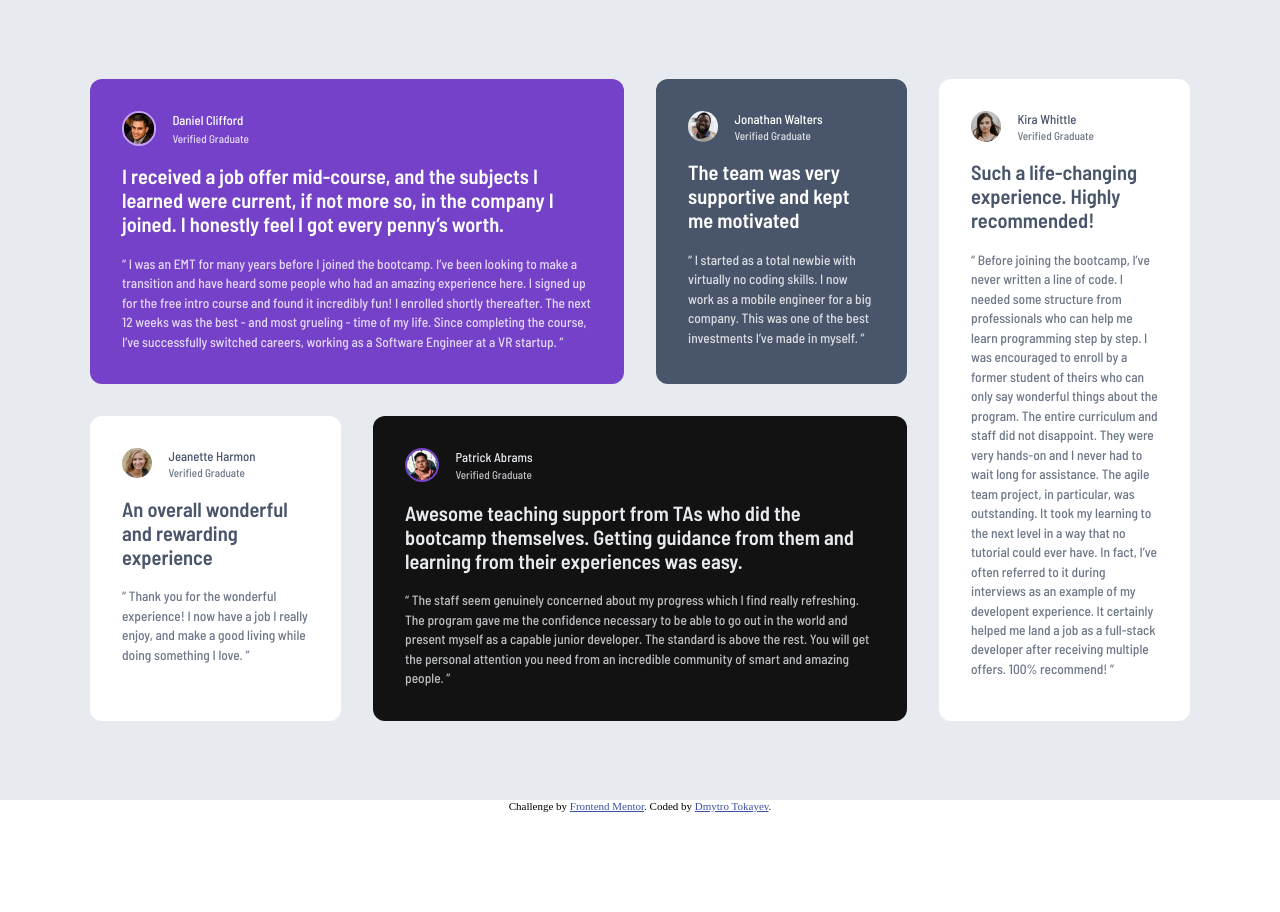
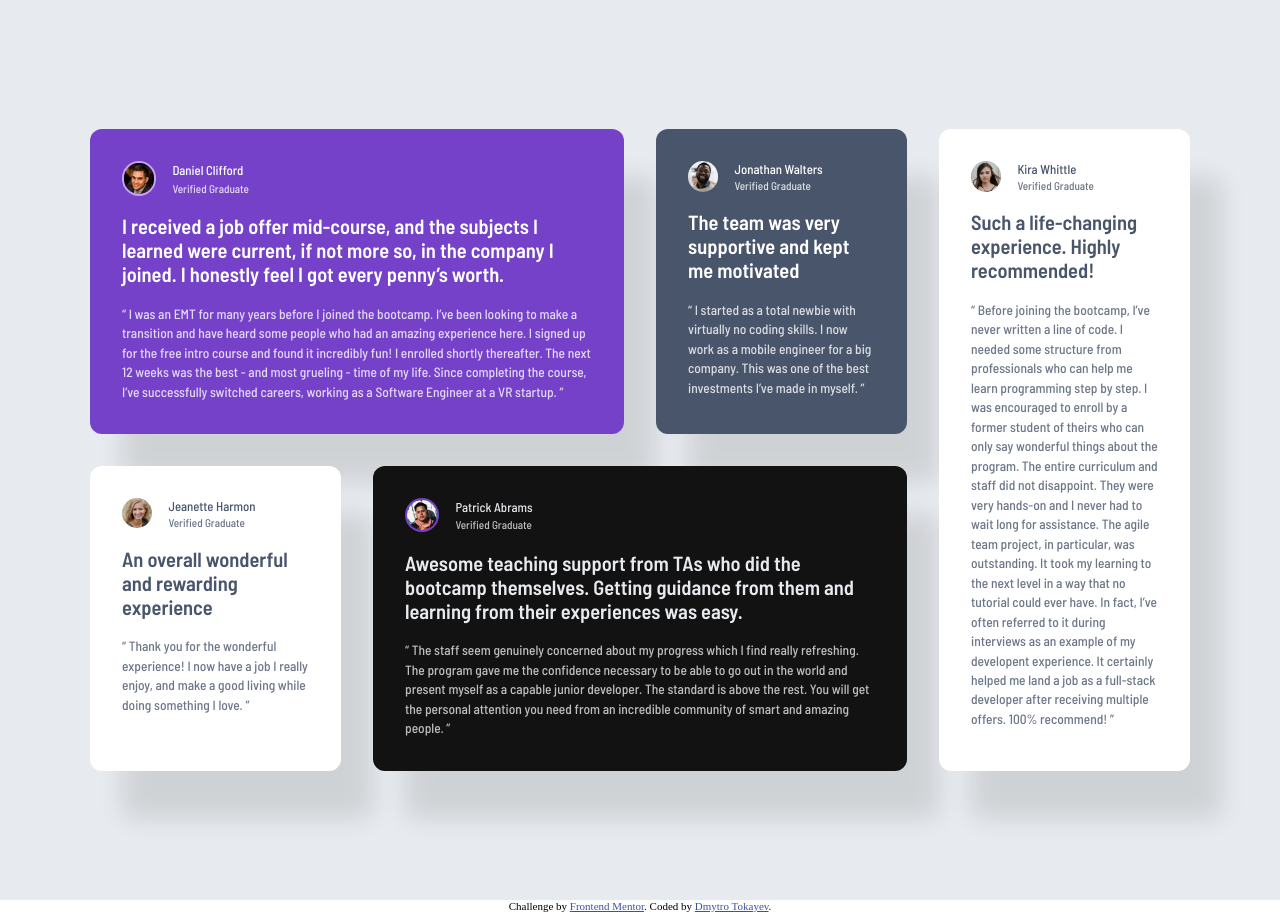
Before and after one commit to dtokayev/testimonials-grid-section, a plain HTML site: page index.html in a window 1280 px wide. Before the commit the page ends 812 px from the top, so only its background shows below. Drawn offline with Linux system fonts and the light colour scheme.

Commit message:
add card shadow and fix spacing

```diff
--- a/styles.css
+++ b/styles.css
@@ -19,10 +19,10 @@ body {
 
 main {
   background-color: var(--grey-100);
-  padding: 0 2em;
+  padding: 4em 2em;
   font-family: "Barlow Semi Condensed", sans-serif;
   font-weight: 500;
-  min-height: max(800px, 100vh);
+  min-height: max(900px, 100vh);
   display: flex;
   align-items: center;
 }
@@ -30,13 +30,14 @@ main {
 .grid-container {
   display: grid;
   gap: 2em;
-  max-width: 1100px;
+  max-width: 550px;
   margin: 0 auto;
 }
 
 .card {
   border-radius: 12px;
   padding: 2em;
+  box-shadow: 2em 3em 1.5em rgba(0, 0, 0, 0.1);
 }
 
 .card:nth-child(1) {
@@ -114,7 +115,12 @@ img {
 }
 
 @media only screen and (min-width: 1000px) {
+  main {
+    padding: 0 2em;
+  }
+
   .grid-container {
+    max-width: 1100px;
     grid-template-columns: repeat(4, 1fr);
     grid-template-rows: repeat(2, 1fr);
   }
```
